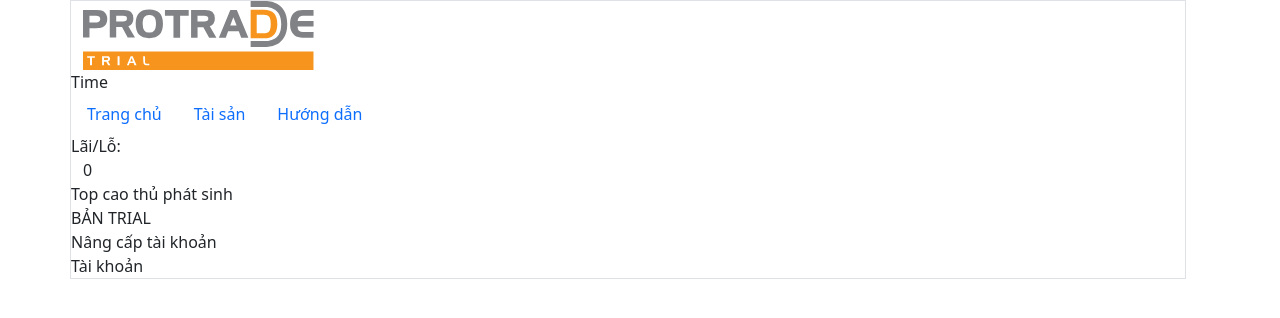
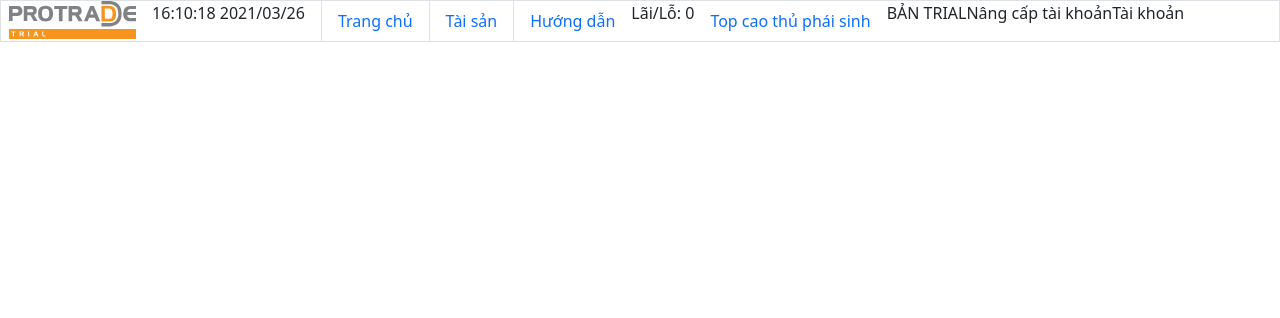
Before and after one commit to nguyendanhda98/protrade-trial, a website: page index.html in a window 1280 px wide. Drawn offline with Linux system fonts and the light colour scheme.

Commit message:
second-commit

```diff
--- a/index.html
+++ b/index.html
@@ -5,13 +5,18 @@
     <meta http-equiv="X-UA-Compatible" content="IE=edge" />
     <meta name="viewport" content="width=device-width, initial-scale=1.0" />
     <link rel="stylesheet" href="stylesheet/style.css" />
-    <title>Protrade-trial</title>
+    <title>Protrade trial</title>
   </head>
   <body>
-    <div class="container">
-      <header class="row border h-25 w-100  test">
-        <div class="row w-25">
-          <svg xmlns="http://www.w3.org/2000/svg" viewBox="0 0 202.82 60.63">
+    <div class="container-fruid">
+      <header class="border h-25 w-100 ">
+        <ul class="nav ps-2">
+          <li class="nav-item " >
+            <div class="nav-item logo">
+              <svg
+                xmlns="http://www.w3.org/2000/svg"
+                viewBox="0 0 202.82 60.63"
+              >
                 <defs>
                   <style>
                     .cls-1 {
@@ -77,27 +82,38 @@
                 </g>
               </svg>
             </div>
-        <div class="row" id="time">Time</div>
-        <div class="row">
-          <ul class="nav">
-            <li class="nav-item">
+          </li>
+
+          <li class="nav-item ps-3 pe-3" id="time">
+            <div class="">16:10:18 2021/03/26</div>
+          </li>
+          <li class="nav-item border-start">
             <a class="nav-link active" aria-current="page" href="#"
               >Trang chủ</a
             >
           </li>
-            <li class="nav-item">
-              <a class="nav-link" href="#">Tài sản</a>
+          <li class="nav-item border-start">
+            <a class="nav-link" aria-current="page" href="#">Tài sản</a>
+          </li>
+          <li class="nav-item border-start">
+            <a class="nav-link" aria-current="page" href="#">Hướng dẫn</a>
           </li>
           <li class="nav-item">
-              <a class="nav-link" href="#">Hướng dẫn</a>
+            <div>Lãi/Lỗ: <span>0</span></div>
+          </li>
+          <li class="nav-item">
+            <a href="#" class="nav-link">Top cao thủ phái sinh</a>
+          </li>
+          <li class="nav-item">
+            <div>BẢN TRIAL</div>
+          </li>
+          <li class="nav-item">
+            <div>Nâng cấp tài khoản</div>
+          </li>
+          <li class="nav-item">
+            <div>Tài khoản</div>
           </li>
         </ul>
-        </div>
-        <div class="row">Lãi/Lỗ: <span>0</span></div>
-        <div class="row">Top cao thủ phát sinh</div>
-        <div class="row">BẢN TRIAL</div>
-        <div class="row">Nâng cấp tài khoản</div>
-        <div class="row">Tài khoản</div>
       </header>
     </div>
   </body>
--- a/stylesheet/style.scss
+++ b/stylesheet/style.scss
@@ -10,7 +10,9 @@
 
 // Then add additional custom code here
 
-.test {
-    display: flex;
-    flex-direction: column;
+
+
+.logo{
+    height: 38px;
+    width: 127.11px;
 }
```
Also changed, not shown: stylesheet/style.css, 1 other file. Lines whose indentation alone changed are shown as unchanged.
